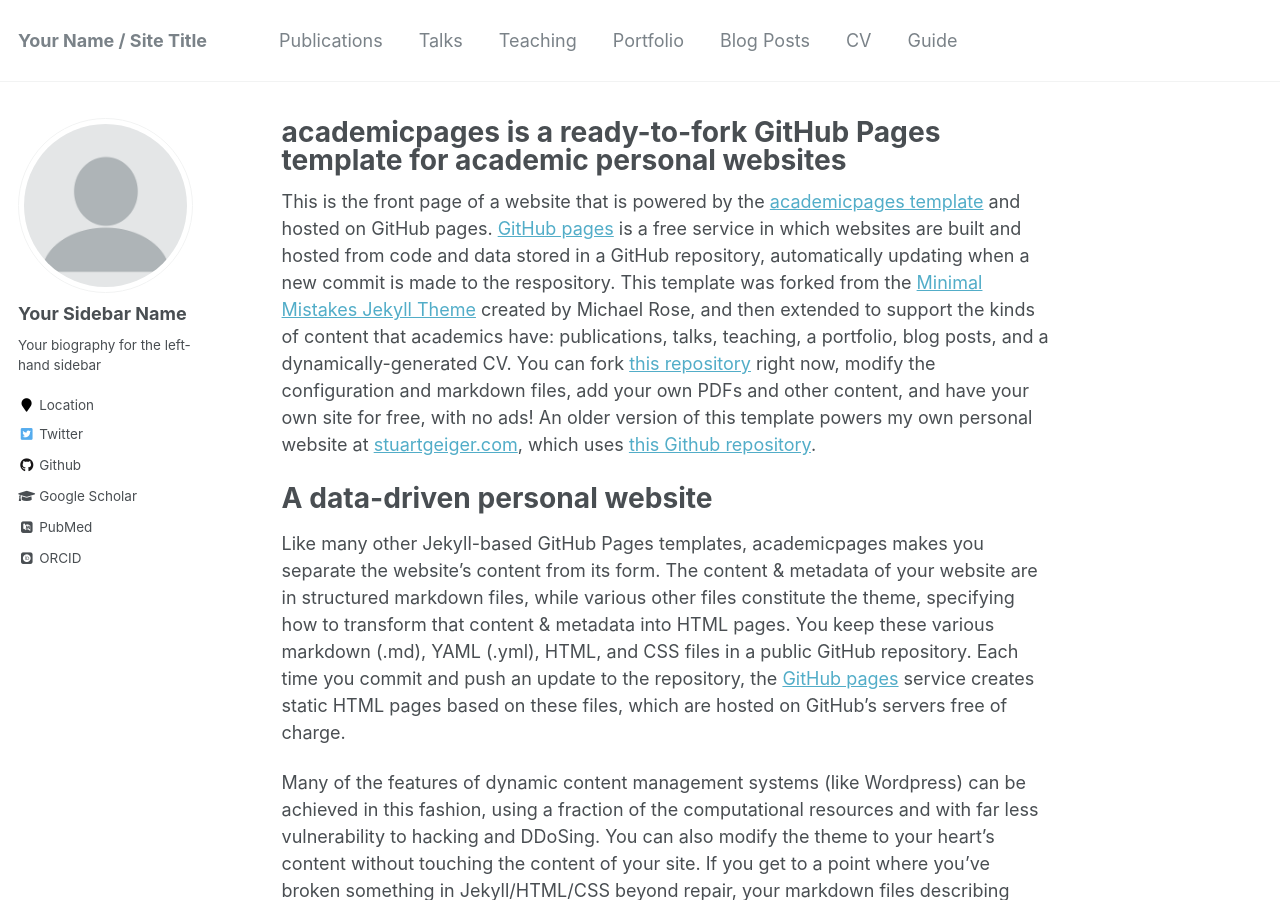
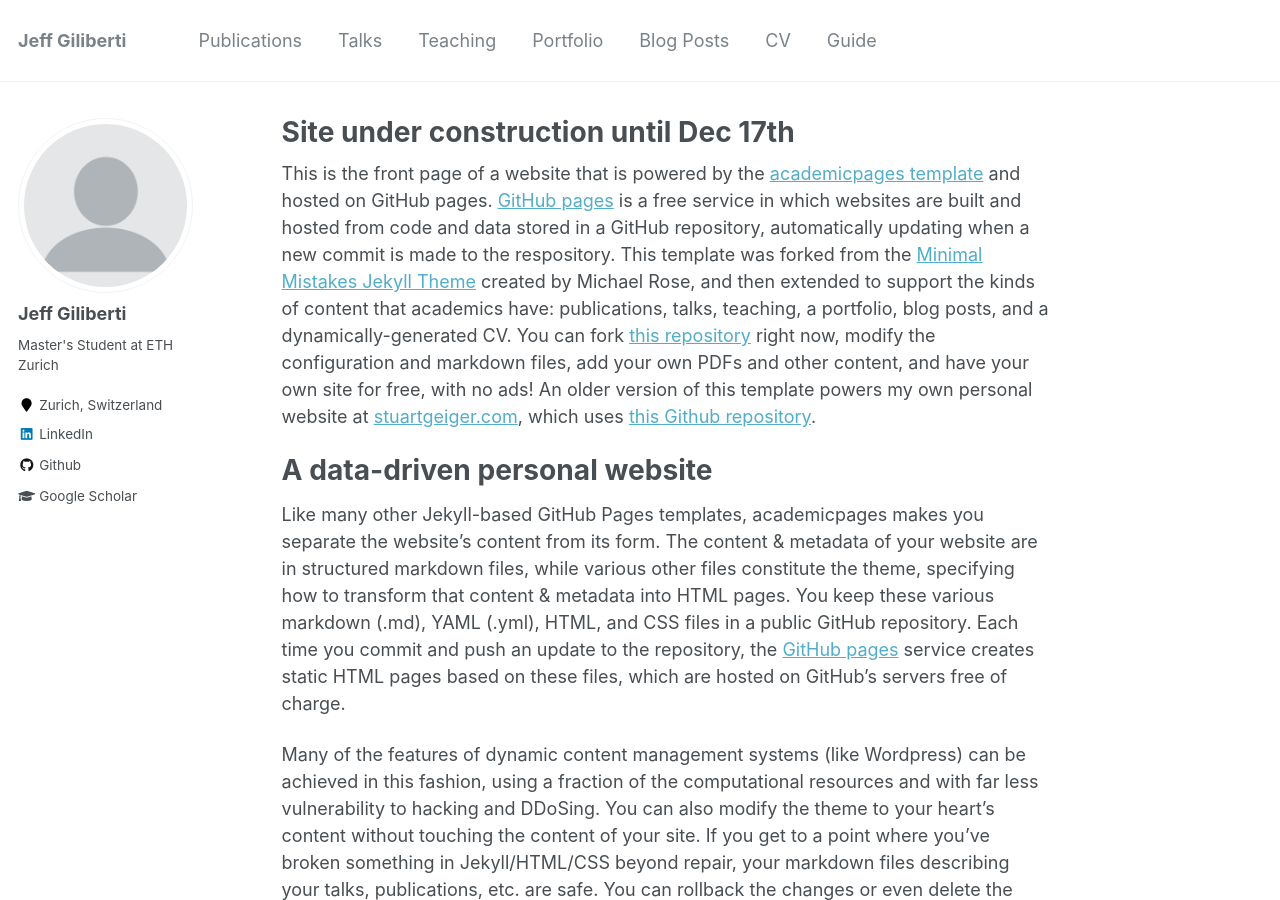
Before and after one commit to JeffG22/JeffG22.github.io, a Jekyll site: the page built from _pages/about.md, in a window 1280 px wide and 900 px high. Built offline with Jekyll 4.4.1, drawn with Linux system fonts in a browser that asks for light colours; some web fonts are replaced; some of the changed text lies outside the part shown.

Commit message:
update info

```diff
--- a/_config.yml
+++ b/_config.yml
@@ -7,13 +7,13 @@
 
 # Site Settings
 locale                   : "en-US"
-title                    : "Your Name / Site Title"
+title                    : "Jeff Giliberti"
 title_separator          : "-"
-name                     : &name "Your Name"
-description              : &description "personal description"
-url                      : https://academicpages.github.io # the base hostname & protocol for your site e.g. "https://mmistakes.github.io"
+name                     : &name "Jeff Giliberti"
+description              : &description "Computer Science master's student at ETHZ"
+url                      : https://jgiliberti.me # the base hostname & protocol for your site e.g. "https://mmistakes.github.io"
 baseurl                  : "" # the subpath of your site, e.g. "/blog"
-repository               : "academicpages/academicpages.github.io"
+repository               : "JeffG22.github.io"
 teaser                   :  # filename of teaser fallback teaser image placed in /images/, .e.g. "500x300.png"
 breadcrumbs              : false # true, false (default)
 words_per_minute         : 160
@@ -80,13 +80,13 @@ analytics:
 
 # Site Author
 author:
-  name             : "Your Sidebar Name"
+  name             : "Jeff Giliberti"
   avatar           : "profile.png"
-  bio              : "Your biography for the left-hand sidebar"
-  location         : "Location"
+  bio              : "Master's Student at ETH Zurich"
+  location         : "Zurich, Switzerland"
   employer         :
-  pubmed           : "https://www.ncbi.nlm.nih.gov/pubmed/?term=john+snow"
-  googlescholar    : "http://yourfullgooglescholarurl.com"
+  pubmed           :
+  googlescholar    : "https://scholar.google.com/citations?user=_kopn_UAAAAJ&hl=en"
   email            :
   researchgate     :  # example: "https://www.researchgate.net/profile/yourprofile"
   uri              :
@@ -96,20 +96,20 @@ author:
   flickr           :
   facebook         :
   foursquare       :
-  github           : "academicpages"
+  github           : "JeffG22"
   google_plus      :
   keybase          :
   instagram        :
   impactstory      : #"https://profiles.impactstory.org/u/xxxx-xxxx-xxxx-xxxx"
   lastfm           :
-  linkedin         :
-  orcid            : "http://orcid.org/yourorcidurl"
+  linkedin         : "https://www.linkedin.com/in/jgiliberti/"
+  orcid            : #"http://orcid.org/yourorcidurl"
   pinterest        :
   soundcloud       :
   stackoverflow    : # http://stackoverflow.com/users/123456/username
   steam            :
   tumblr           :
-  twitter          : "replacethistwitterhandle"
+  twitter          : #"replacethistwitterhandle"
   vine             :
   weibo            :
   xing             :
--- a/_pages/about.md
+++ b/_pages/about.md
@@ -1,6 +1,6 @@
 ---
 permalink: /
-title: "academicpages is a ready-to-fork GitHub Pages template for academic personal websites"
+title: "Site under construction until Dec 17th"
 excerpt: "About me"
 author_profile: true
 redirect_from:
```
Also changed, not shown: 2 other files.
